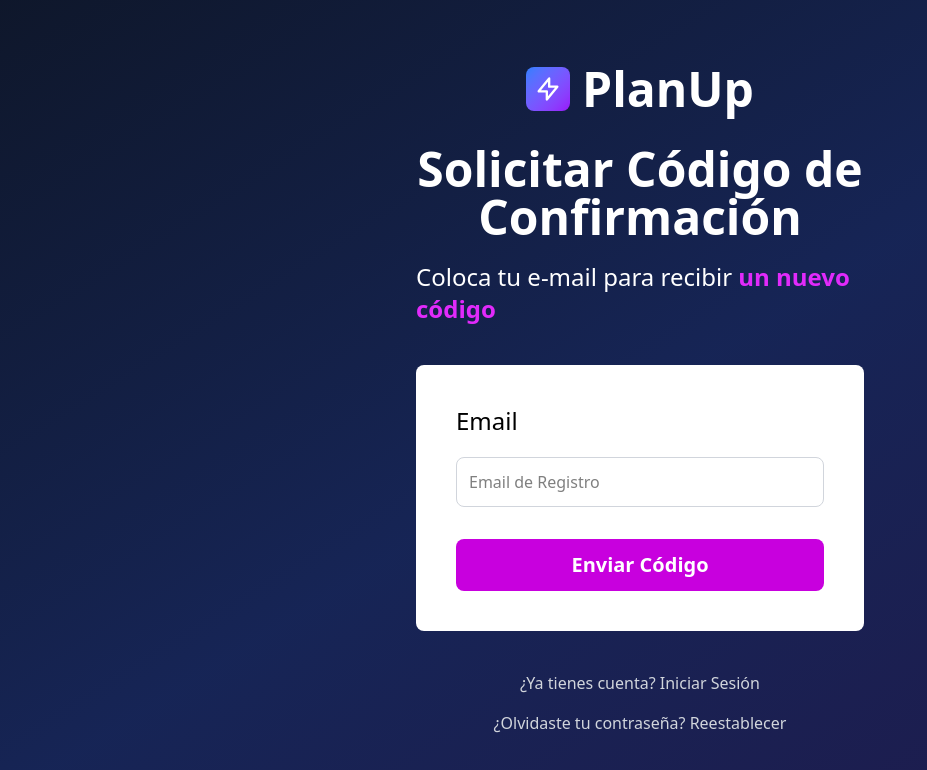
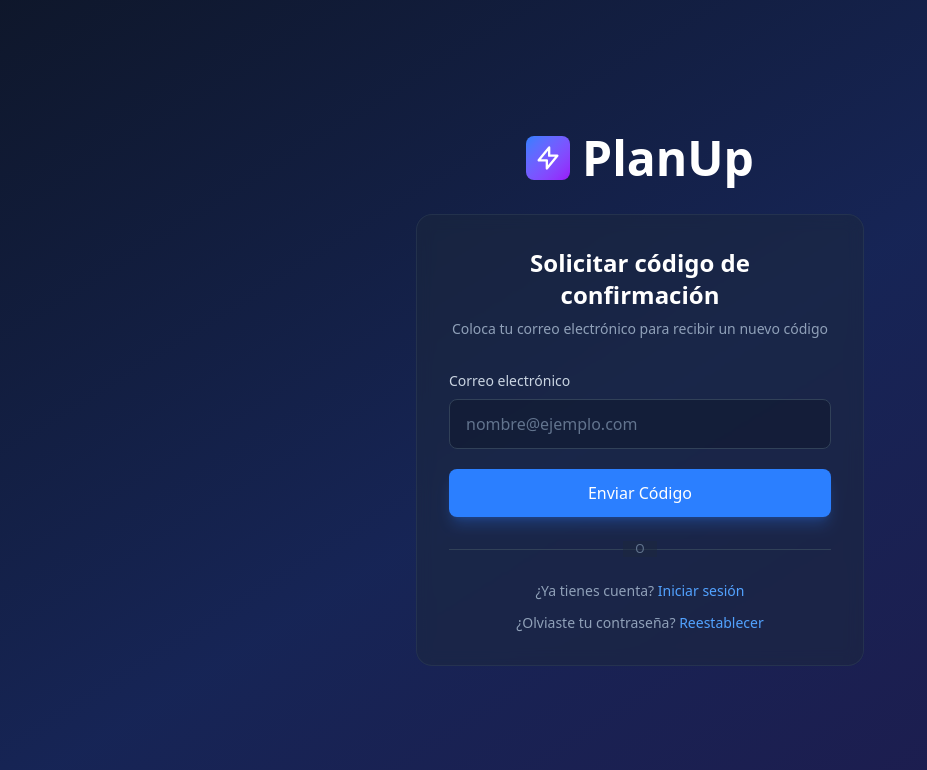
Before and after one commit to alonsonh96/Task_Frontend, a React (Vite) app: page /auth/request-code in a window 1280 px wide. Shown: the top 770 px of the page, without its empty margins (0-927 px from the left). Built offline with nearby package versions, Linux system fonts and the light colour scheme; no server answers.

Commit message:
style(ui): update RequestNewCodeView styles

```diff
--- a/src/views/auth/RequestNewCodeView.tsx
+++ b/src/views/auth/RequestNewCodeView.tsx
@@ -22,32 +22,36 @@ const RequestNewCodeView = () => {
 
     return (
         <>
-            <h1 className="text-5xl font-black text-white text-center">Solicitar Código de Confirmación</h1>
-            <p className="text-2xl font-light text-white mt-5">
-                Coloca tu e-mail para recibir {''}
-                <span className=" text-fuchsia-500 font-bold"> un nuevo código</span>
-            </p>
+
 
             <form
                 onSubmit={handleSubmit(handleRequestCode)}
-                className="space-y-8 p-10 rounded-lg bg-white mt-10"
+                className="bg-slate-800/50 backdrop-blur-sm rounded-2xl border border-slate-700/50 p-8"
                 noValidate
             >
-                <div className="flex flex-col gap-5">
+                <h2 className="text-2xl text-center font-semibold text-white mb-2">Solicitar código de confirmación</h2>
+                <p className="text-slate-400 text-center text-sm mb-8">
+                    Coloca tu correo electrónico para recibir un nuevo código
+                </p>
+                <div className="mb-5">
                     <label
-                        className="font-normal text-2xl"
+                        className="block text-slate-300 text-sm font-medium mb-2"
                         htmlFor="email"
-                    >Email</label>
+                    >Correo electrónico</label>
                     <input
                         id="email"
                         type="email"
-                        placeholder="Email de Registro"
-                        className="w-full p-3 rounded-lg border-gray-300 border"
+                        placeholder="nombre@ejemplo.com"
+                        className={`w-full px-4 py-3 bg-slate-900/50 border rounded-lg focus:outline-none transition-all text-white placeholder-slate-500
+                        ${errors.email
+                        ? 'border-red-500 focus:border-red-500 focus:ring-1 focus:ring-red-500/50'
+                        : 'border-slate-700 focus:border-blue-500 focus:ring-1 focus:ring-blue-500/50'
+                        }`}
                         {...register("email", {
-                            required: "El Email de registro es obligatorio",
+                            required: "El correo electrónico de registro es obligatorio",
                             pattern: {
                                 value: /\S+@\S+\.\S+/,
-                                message: "E-mail no válido",
+                                message: "Correo electrónico no válido",
                             },
                         })}
                     />
@@ -59,24 +63,32 @@ const RequestNewCodeView = () => {
                 <input
                     type="submit"
                     value='Enviar Código'
-                    className="bg-fuchsia-600 hover:bg-fuchsia-700 w-full p-3 rounded-lg text-white font-black  text-xl cursor-pointer"
+                    className="cursor-pointer w-full bg-blue-500 hover:bg-blue-600 text-white font-medium py-3 px-6 rounded-lg transition-all duration-200 flex items-center justify-center space-x-2 shadow-lg shadow-blue-500/25"
                 />
+
+                {/* Divider */}
+                <div className="relative my-6">
+                    <div className="absolute inset-0 flex items-center">
+                        <div className="w-full border-t border-slate-700"></div>
+                    </div>
+                    <div className="relative flex justify-center text-xs">
+                        <span className="px-3 bg-slate-800/50 text-slate-500">O</span>
+                    </div>
+                </div>
+
+                <p className="text-center mt-3 text-slate-400 text-sm">
+                    ¿Ya tienes cuenta?{' '}
+                    <Link to={ROUTE_PATHS.AUTH.LOGIN} className="text-blue-400 hover:text-blue-300 font-medium transition-colors">
+                        Iniciar sesión
+                    </Link>
+                </p>
+                <p className="text-center mt-3 text-slate-400 text-sm">
+                    ¿Olviaste tu contraseña?{' '}
+                    <Link to={ROUTE_PATHS.AUTH.FORGOT_PASSWORD} className="text-blue-400 hover:text-blue-300 font-medium transition-colors">
+                        Reestablecer
+                    </Link>
+                </p>
             </form>
-
-            <nav className="mt-10 flex flex-col space-y-4">
-                <Link
-                    to={ROUTE_PATHS.AUTH.LOGIN}
-                    className="text-center text-gray-300 font-normal"
-                >
-                    ¿Ya tienes cuenta? Iniciar Sesión
-                </Link>
-                <Link
-                    to={ROUTE_PATHS.AUTH.FORGOT_PASSWORD}
-                    className="text-center text-gray-300 font-normal"
-                >
-                    ¿Olvidaste tu contraseña? Reestablecer
-                </Link>
-            </nav>
         </>
     )
 }
```
